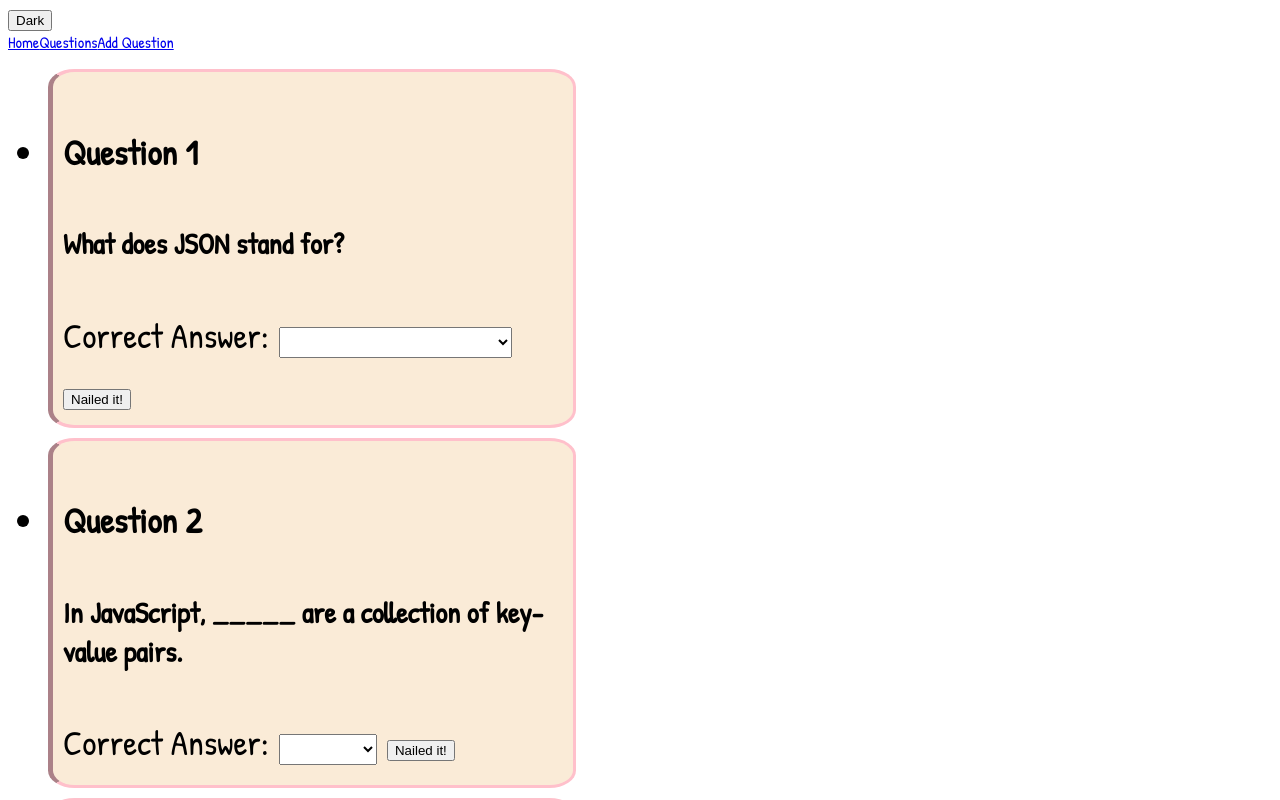
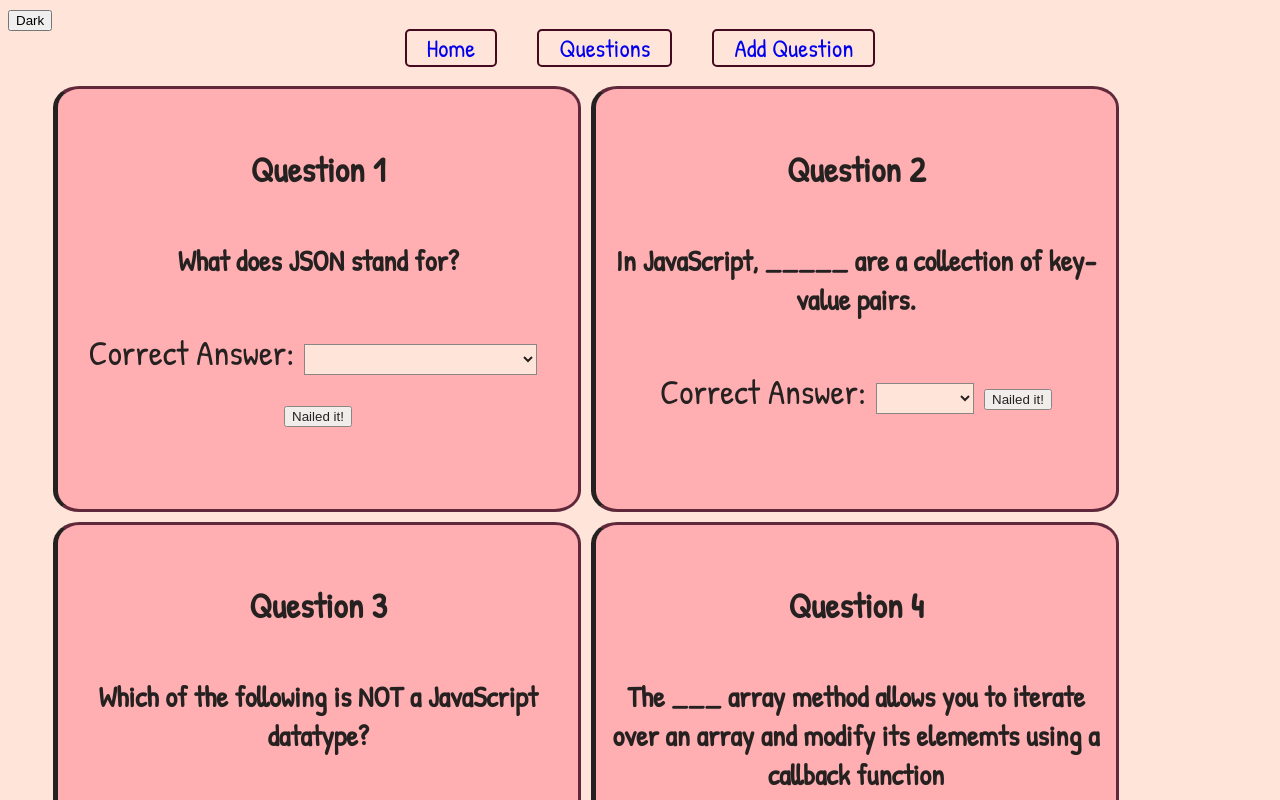
Before and after one commit to 1ontaria/React-Project, a React (Create React App) app in the folder questionaire/: page /questions in a window 1280 px wide. Shown: the top 800 px of the page. Built offline with nearby package versions, Linux system fonts and the light colour scheme; data requests are answered from the project's data file.

Commit message:
added more css, fixing alert bug when correctAnswer is selected

```diff
--- a/questionaire/db.json
+++ b/questionaire/db.json
@@ -40,12 +40,6 @@
       "prompt": "React components use _____ to communicate with each other",
       "answers": ["functions", "props", "useEffect", "BrowserRouter"],
       "correctAnswer": "props"
-    },
-    {
-      "id": 7,
-      "prompt": "What's my name?",
-      "answers": ["Jarius", "Ontaria", "Antwan", "Stacy"],
-      "correctAnswer": "Ontaria"
     }
   ]
 }
--- a/questionaire/src/Components/Header.js
+++ b/questionaire/src/Components/Header.js
@@ -3,7 +3,7 @@ import { NavLink } from "react-router-dom";
 
 function Header() {
   return (
-    <div>
+    <div className="navlinks">
       <NavLink to="/">Home</NavLink>
       <NavLink to="/questions">Questions</NavLink>
       <NavLink to="/new-question">Add Question</NavLink>
--- a/questionaire/src/Components/NewQuestion.js
+++ b/questionaire/src/Components/NewQuestion.js
@@ -47,6 +47,7 @@ function NewQuestion({ addQuestion }) {
             value={data.prompt}
             onChange={handleChange}
           />
+          <br />
         </label>
         <label>
           Answer 1:
@@ -56,6 +57,7 @@ function NewQuestion({ addQuestion }) {
             value={data.answer1}
             onChange={handleChange}
           />
+          <br />
         </label>
         <label>
           Answer 2:
@@ -65,6 +67,7 @@ function NewQuestion({ addQuestion }) {
             value={data.answer2}
             onChange={handleChange}
           />
+          <br />
         </label>
         <label>
           Answer 3:
@@ -74,6 +77,7 @@ function NewQuestion({ addQuestion }) {
             value={data.answer3}
             onChange={handleChange}
           />
+          <br />
         </label>
         <label>
           Answer 4:
@@ -83,6 +87,7 @@ function NewQuestion({ addQuestion }) {
             value={data.answer4}
             onChange={handleChange}
           />
+          <br />
         </label>
         <label>
           Correct Answer:
--- a/questionaire/src/Components/QuizItem.js
+++ b/questionaire/src/Components/QuizItem.js
@@ -1,23 +1,19 @@
 import React from "react";
 
-function QuizItem({
-  prompt,
-  id,
-  answers,
-  correctAnswer,
-  deleteQuestion,
-  onClick,
-}) {
+function QuizItem({ prompt, id, answers, correctAnswer }) {
+  const a = answers.map((answer, index) => (
+    <option key={index}>{answer}</option>
+  ));
+
   function handleChange(e) {
-    if (e.target.value === correctAnswer) {
-      alert("You Got It!");
-    } else {
-      alert("Try Again!");
+    e.preventDefault();
+    if (a === correctAnswer) {
+      console.log(a);
     }
   }
 
   return (
-    <div>
+    <div className="listedQuestions">
       <li className="question">
         <h4> Question {id}</h4>
         <h5>{prompt}</h5>
@@ -25,12 +21,10 @@ function QuizItem({
           Correct Answer:
           <select onChange={handleChange}>
             <option></option>
-            {answers.map((answer, index) => (
-              <option key={index}>{answer}</option>
-            ))}
+            {a}
           </select>
         </label>
-        <button onClick={onClick}> Nailed it! </button>
+        <button>Nailed it! </button>
       </li>
     </div>
   );
--- a/questionaire/src/Components/QuizQuestions.js
+++ b/questionaire/src/Components/QuizQuestions.js
@@ -19,6 +19,7 @@ function Questions() {
             prompt={item.prompt}
             answers={item.answers}
             id={item.id}
+            correctAnswer={item.correctAnswer}
           />
         ))}
       </ul>
--- a/questionaire/src/index.css
+++ b/questionaire/src/index.css
@@ -1,31 +1,73 @@
 body {
   font-family: "Patrick Hand", cursive;
+  background-color: #ffe5d9;
 }
 
 .question {
   font-size: 35px;
-  background-color: antiquewhite;
-  border: 3px solid pink;
+  background-color: #ffa5ab;
+  border: 3px solid #450920;
   border-left-style: inset;
   border-left-width: 5px;
-  margin-bottom: 10px;
+  margin: 5px 5px 5px 5px;
   width: 500px;
+  height: 400px;
   border-radius: 5%;
   padding: 10px;
-}
-
-.listedQuestions {
-  text-decoration: none;
+  text-align: center;
+  opacity: 85%;
+  list-style-type: none;
+  float: left;
 }
 
 select {
   margin: 10px;
   padding: 5px;
   font-size: 15px;
+  background-color: #ffe5d9;
 }
 
-h1 {
-  padding-left: 100px;
-  padding-top: 50px;
-  margin: 0px;
+h1,
+h2,
+h3 {
+  text-align: center;
+  font-size: 35px;
 }
+
+.navlinks {
+  text-align: center;
+}
+
+a {
+  text-decoration: none;
+}
+.navlinks a {
+  padding-left: 20px;
+  padding-right: 20px;
+  border: 2px solid #450920;
+  margin-right: 20px;
+  margin-left: 20px;
+  border-radius: 5px;
+  width: 20px;
+  text-decoration: none;
+  font-size: 25px;
+}
+
+a:hover {
+  background-color: #ffa5ab;
+  text-decoration: underline;
+}
+
+input[type="text"] {
+  width: 900px;
+  padding: 12px 20px;
+  margin: 25px;
+  height: 25px;
+  font-size: 15px;
+}
+
+form {
+  margin-left: 250px;
+  font-size: 25px;
+  text-align: center;
+}
```
